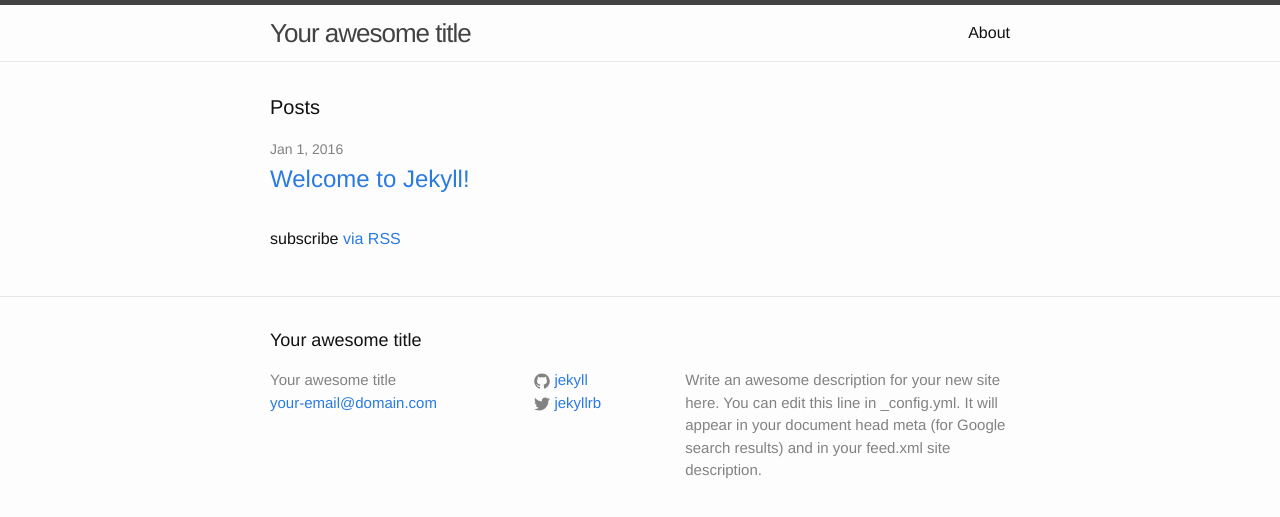
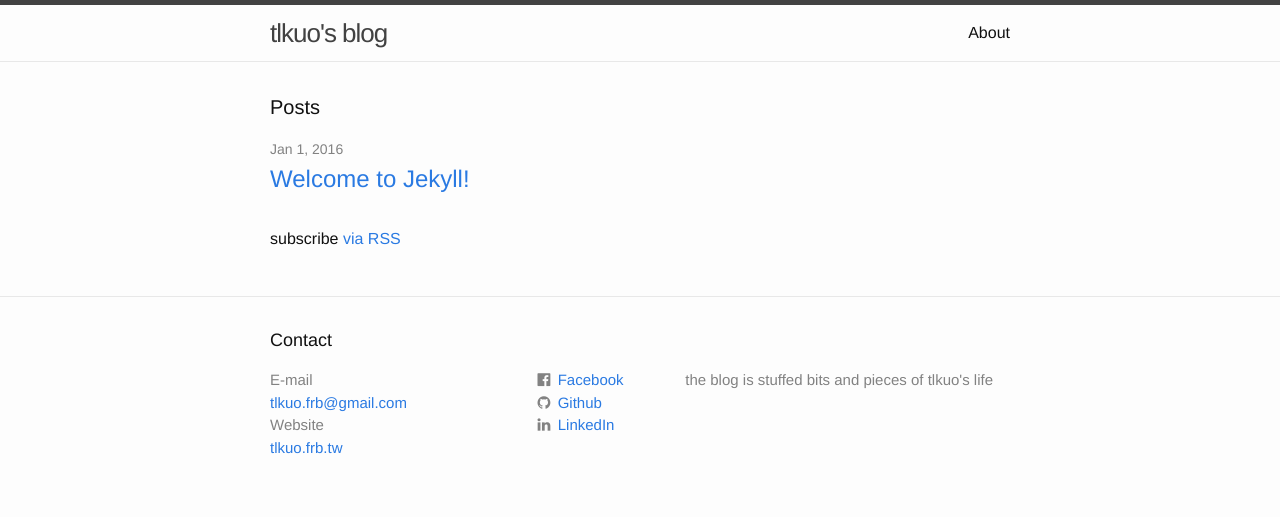
Before and after one commit to tlkuo/tlkuo.github.io, a Jekyll site: the page built from index.html, in a window 1280 px wide. Shown: the top 517 px of the page. Built offline with Jekyll 4.4.1, drawn with Linux system fonts in a browser that asks for light colours; nearby versions of some CDN libraries.

Commit message:
Update header and footer

```diff
--- a/_config.yml
+++ b/_config.yml
@@ -1,14 +1,10 @@
 # Site settings
-title: Your awesome title
-email: your-email@domain.com
-description: > # this means to ignore newlines until "baseurl:"
-  Write an awesome description for your new site here. You can edit this
-  line in _config.yml. It will appear in your document head meta (for
-  Google search results) and in your feed.xml site description.
+title: tlkuo's blog
+email: tlkuo.frb@gmail.com
+website: tlkuo.frb.tw
+description: the blog is stuffed bits and pieces of tlkuo's life
 baseurl: "" # the subpath of your site, e.g. /blog/
-url: "http://yourdomain.com" # the base hostname & protocol for your site
-twitter_username: jekyllrb
-github_username:  jekyll
+url: "http://tlkuo.github.io" # the base hostname & protocol for your site
 
 # Build settings
 markdown: kramdown
--- /dev/null
+++ b/_data/cdn.yml
@@ -0,0 +1,4 @@
+css:
+  font-awesome: "//maxcdn.bootstrapcdn.com/font-awesome/4.5.0/css/font-awesome.min.css"
+
+javascript:
--- a/_includes/footer.html
+++ b/_includes/footer.html
@@ -2,46 +2,37 @@
 
   <div class="wrapper">
 
-    <h2 class="footer-heading">{{ site.title }}</h2>
+    <h2 class="footer-heading">Contact</h2>
 
     <div class="footer-col-wrapper">
       <div class="footer-col  footer-col-1">
         <ul class="contact-list">
-          <li>{{ site.title }}</li>
+          {% if site.email %}
+          <li>E-mail</li>
           <li><a href="mailto:{{ site.email }}">{{ site.email }}</a></li>
+          {% endif %}
+
+          {% if site.website %}
+          <li>Website</li>
+          <li><a href="http://{{ site.website }}" target="tlkuo">{{ site.website }}</a></li>
+          {% endif %}
         </ul>
       </div>
 
       <div class="footer-col  footer-col-2">
         <ul class="social-media-list">
-          {% if site.github_username %}
-          <li>
-            <a href="https://github.com/{{ site.github_username }}">
-              <span class="icon  icon--github">
-                <svg viewBox="0 0 16 16">
-                  <path fill="#828282" d="M7.999,0.431c-4.285,0-7.76,3.474-7.76,7.761 c0,3.428,2.223,6.337,5.307,7.363c0.388,0.071,0.53-0.168,0.53-0.374c0-0.184-0.007-0.672-0.01-1.32 c-2.159,0.469-2.614-1.04-2.614-1.04c-0.353-0.896-0.862-1.135-0.862-1.135c-0.705-0.481,0.053-0.472,0.053-0.472 c0.779,0.055,1.189,0.8,1.189,0.8c0.692,1.186,1.816,0.843,2.258,0.645c0.071-0.502,0.271-0.843,0.493-1.037 C4.86,11.425,3.049,10.76,3.049,7.786c0-0.847,0.302-1.54,0.799-2.082C3.768,5.507,3.501,4.718,3.924,3.65 c0,0,0.652-0.209,2.134,0.796C6.677,4.273,7.34,4.187,8,4.184c0.659,0.003,1.323,0.089,1.943,0.261 c1.482-1.004,2.132-0.796,2.132-0.796c0.423,1.068,0.157,1.857,0.077,2.054c0.497,0.542,0.798,1.235,0.798,2.082 c0,2.981-1.814,3.637-3.543,3.829c0.279,0.24,0.527,0.713,0.527,1.437c0,1.037-0.01,1.874-0.01,2.129 c0,0.208,0.14,0.449,0.534,0.373c3.081-1.028,5.302-3.935,5.302-7.362C15.76,3.906,12.285,0.431,7.999,0.431z"/>
-                </svg>
-              </span>
+          {% for item in site.data.social-media %}
 
-              <span class="username">{{ site.github_username }}</span>
-            </a>
-          </li>
-          {% endif %}
+            {% if item[1].username %}
+            <li>
+              <i class="fa {{ item[1].icon }} fa-fw"></i>
+              <a href="{{ item[1].url }}{{ item[1].username }}" target="{{ item[0] }}">
+                <span class="username">{{ item[0] }}</span>
+              </a>
+            </li>
+            {% endif %}
 
-          {% if site.twitter_username %}
-          <li>
-            <a href="https://twitter.com/{{ site.twitter_username }}">
-              <span class="icon  icon--twitter">
-                <svg viewBox="0 0 16 16">
-                  <path fill="#828282" d="M15.969,3.058c-0.586,0.26-1.217,0.436-1.878,0.515c0.675-0.405,1.194-1.045,1.438-1.809
-                  c-0.632,0.375-1.332,0.647-2.076,0.793c-0.596-0.636-1.446-1.033-2.387-1.033c-1.806,0-3.27,1.464-3.27,3.27 c0,0.256,0.029,0.506,0.085,0.745C5.163,5.404,2.753,4.102,1.14,2.124C0.859,2.607,0.698,3.168,0.698,3.767 c0,1.134,0.577,2.135,1.455,2.722C1.616,6.472,1.112,6.325,0.671,6.08c0,0.014,0,0.027,0,0.041c0,1.584,1.127,2.906,2.623,3.206 C3.02,9.402,2.731,9.442,2.433,9.442c-0.211,0-0.416-0.021-0.615-0.059c0.416,1.299,1.624,2.245,3.055,2.271 c-1.119,0.877-2.529,1.4-4.061,1.4c-0.264,0-0.524-0.015-0.78-0.046c1.447,0.928,3.166,1.469,5.013,1.469 c6.015,0,9.304-4.983,9.304-9.304c0-0.142-0.003-0.283-0.009-0.423C14.976,4.29,15.531,3.714,15.969,3.058z"/>
-                </svg>
-              </span>
-
-              <span class="username">{{ site.twitter_username }}</span>
-            </a>
-          </li>
-          {% endif %}
+          {% endfor %}
         </ul>
       </div>
 
--- a/_includes/head.html
+++ b/_includes/head.html
@@ -6,6 +6,13 @@
     <title>{% if page.title %}{{ page.title }}{% else %}{{ site.title }}{% endif %}</title>
     <meta name="description" content="{{ site.description }}">
 
+    {% for css in site.data.cdn.css %}
+    <link rel="stylesheet" href="{{ css[1] }}">
+    {% endfor %}
     <link rel="stylesheet" href="{{ "/css/main.css" | prepend: site.baseurl }}">
     <link rel="canonical" href="{{ page.url | replace:'index.html','' | prepend: site.baseurl | prepend: site.url }}">
+
+    {% for javascript in site.data.cdn.javascript %}
+    <script src="{{ javascript[1] }}"></script>
+    {% endfor %}
 </head>
```
Also changed, not shown: _data/social-media.yml (added, +19 -0 lines).
